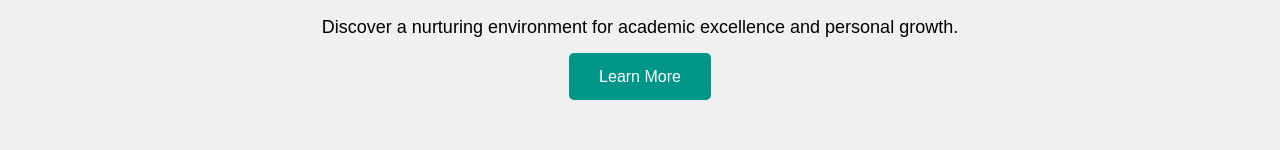
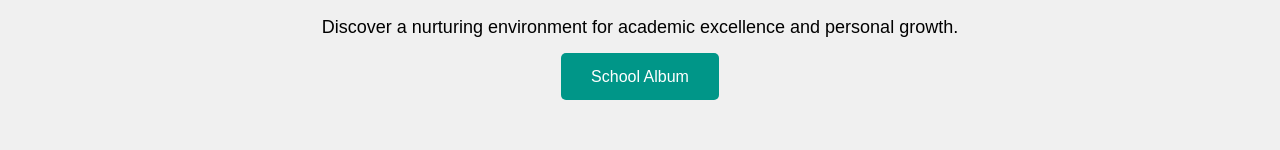
Before and after one commit to ArSi-Anonymous/GHS, a plain HTML site: page index.html in a window 1280 px wide. Shown: the part 499-649 px from the top of the page. Drawn offline with nearby package versions, Linux system fonts and the light colour scheme.

Commit message:
Update index.html

```diff
--- a/index.html
+++ b/index.html
@@ -34,7 +34,7 @@
             <div class="container">
                 <h2>Welcome to GHS Atrauli</h2>
                 <p>Discover a nurturing environment for academic excellence and personal growth.</p>
-                <a href="#" class="btn">Learn More</a>
+                <a href="#" class="btn">School Album</a>
             </div>
         </section>
 
```
